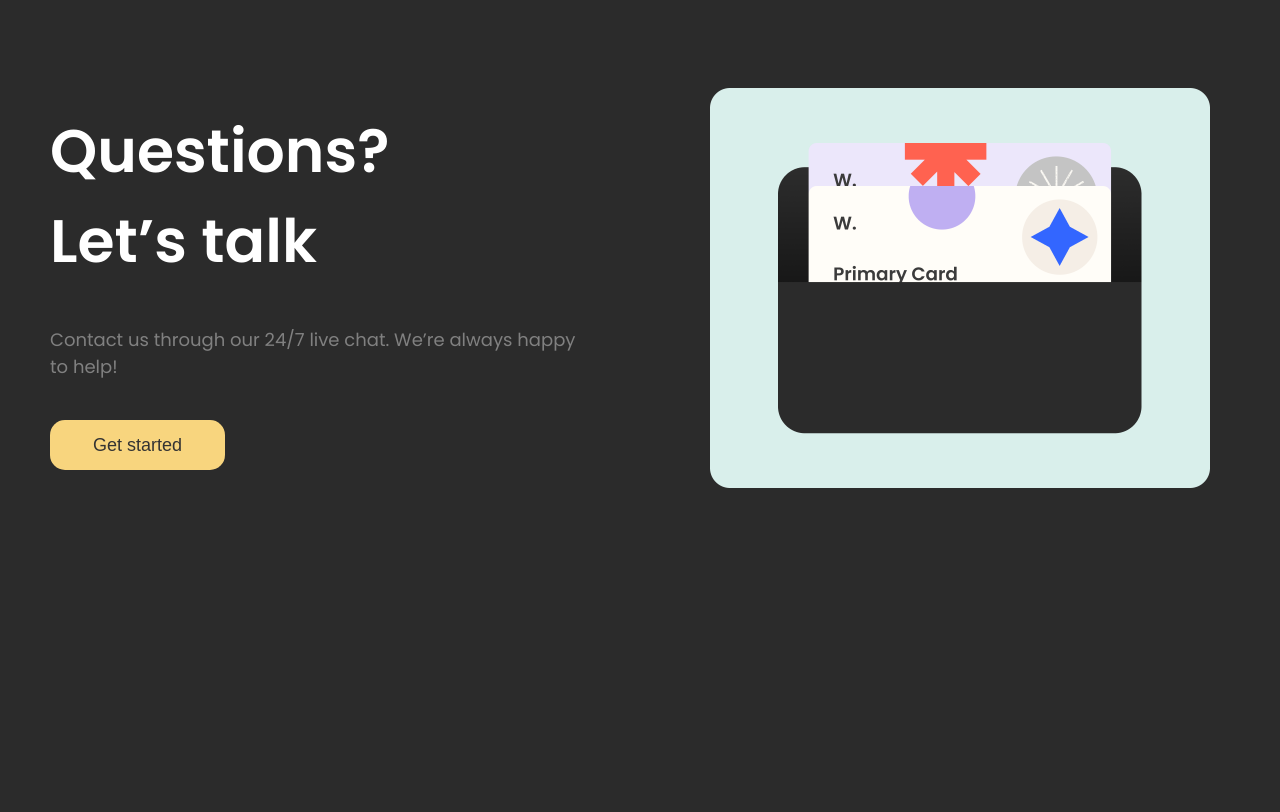
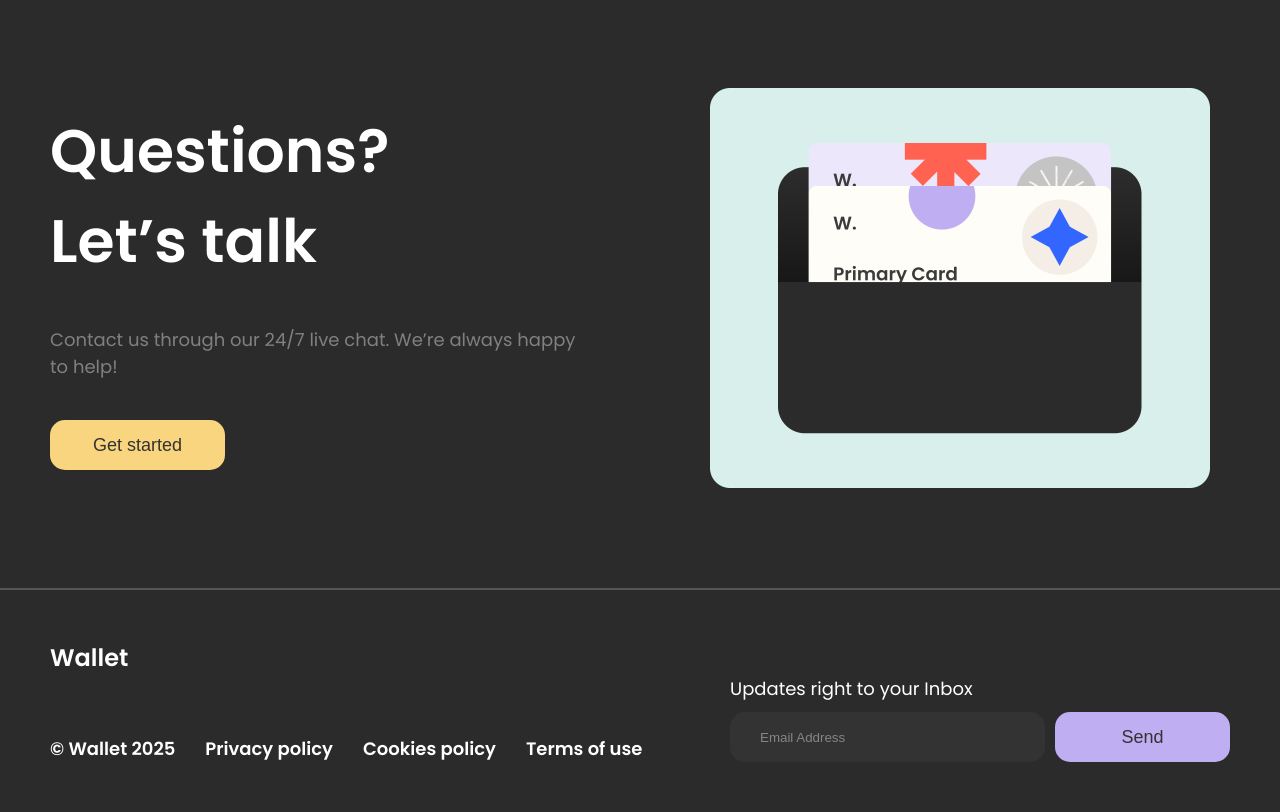
Before and after one commit to ftejic/landing-page-week1, a plain HTML site: page index.html in a window 1280 px wide. Shown: the part 2512-3324 px from the top of the page. Before the commit the page ends 3100 px from the top, so only its background shows below. Drawn offline with Linux system fonts and the light colour scheme.

Commit message:
feat(#7): Add footer

```diff
--- a/index.html
+++ b/index.html
@@ -119,5 +119,25 @@
         </div>
       </div>
     </main>
+    <footer class="container">
+      <p class="logo">Wallet</p>
+      <div>
+        <div>
+          <p class="label">Updates right to your Inbox</p>
+          <div class="form--group">
+            <input type="text" placeholder="Email Address" />
+            <button class="btt btt--secondary">Send</button>
+          </div>
+        </div>
+        <div>
+          <ul>
+            <li>&copy; Wallet 2025</li>
+            <li><a href="/privacy-policy">Privacy policy</a></li>
+            <li><a href="/cookies-policy">Cookies policy</a></li>
+            <li><a href="/terms-of-use">Terms of use</a></li>
+          </ul>
+        </div>
+      </div>
+    </footer>
   </body>
 </html>
--- /dev/null
+++ b/scss/layout/_footer.scss
@@ -0,0 +1,87 @@
+@use "../utils/variables" as *;
+
+footer {
+  display: flex;
+  flex-direction: column;
+  gap: 30px;
+  padding-top: 50px;
+  padding-bottom: 50px;
+  border-top: 2px solid $color-border;
+
+  @media (min-width: 1024px) {
+    gap: 0;
+  }
+
+  .logo {
+    font-size: 24px;
+    font-weight: 600;
+  }
+
+  > div {
+    &:first-of-type {
+      display: flex;
+      flex-direction: column;
+      gap: 40px;
+
+      @media (min-width: 768px) {
+        flex-direction: row-reverse;
+        justify-content: space-between;
+        align-items: end;
+      }
+
+      .form--group {
+        display: flex;
+        flex-direction: column;
+        gap: 20px;
+        margin-top: 10px;
+
+        @media (min-width: 1280px) {
+          flex-direction: row;
+          gap: 10px;
+          width: 500px;
+        }
+
+        input {
+          outline: none;
+          border: none;
+          width: 100%;
+          height: 50px;
+          border-radius: $radius-md;
+          padding: 0 30px;
+          background: $color-secondary-foreground;
+          color: $color-foreground;
+
+          @media (min-width: 1280px) {
+            flex: 1;
+          }
+
+          &::placeholder {
+            color: $color-foreground;
+            opacity: 0.4;
+          }
+        }
+
+        button {
+          width: 100%;
+          height: 50px;
+
+          @media (min-width: 1280px) {
+            width: 175px;
+          }
+        }
+      }
+    }
+  }
+
+  ul {
+    display: flex;
+    flex-direction: column;
+    gap: 20px;
+    font-weight: 600;
+
+    @media (min-width: 1024px) {
+      flex-direction: row;
+      gap: 30px;
+    }
+  }
+}
--- a/scss/main.scss
+++ b/scss/main.scss
@@ -9,6 +9,7 @@
 @use "components/feature";
 @use "layout/user-feedback";
 @use "layout/cta";
+@use "layout/footer";
 
 body {
     font-family: $font-poppins;
```
Also changed, not shown: scss/main.css, 1 other file.
